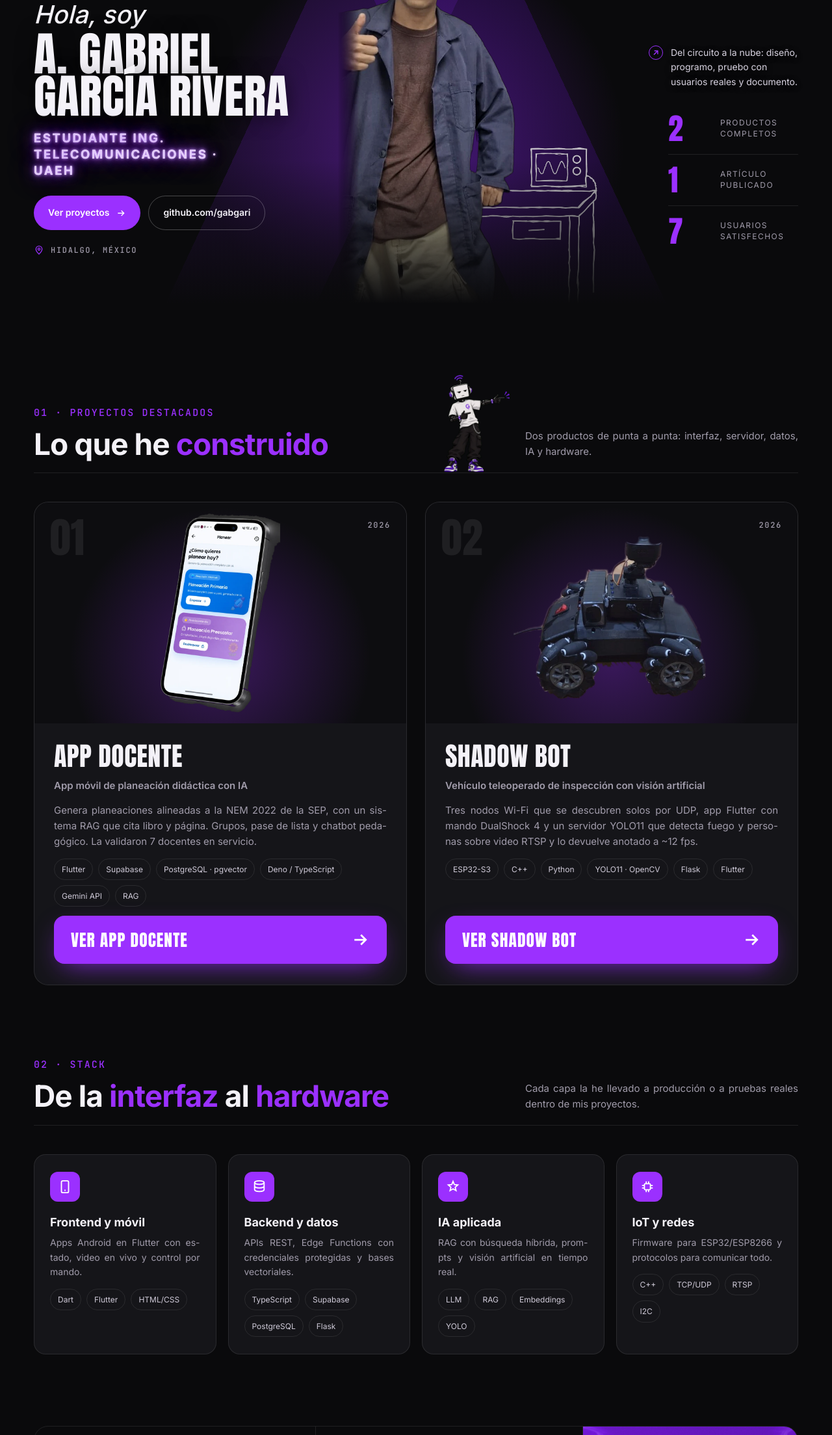
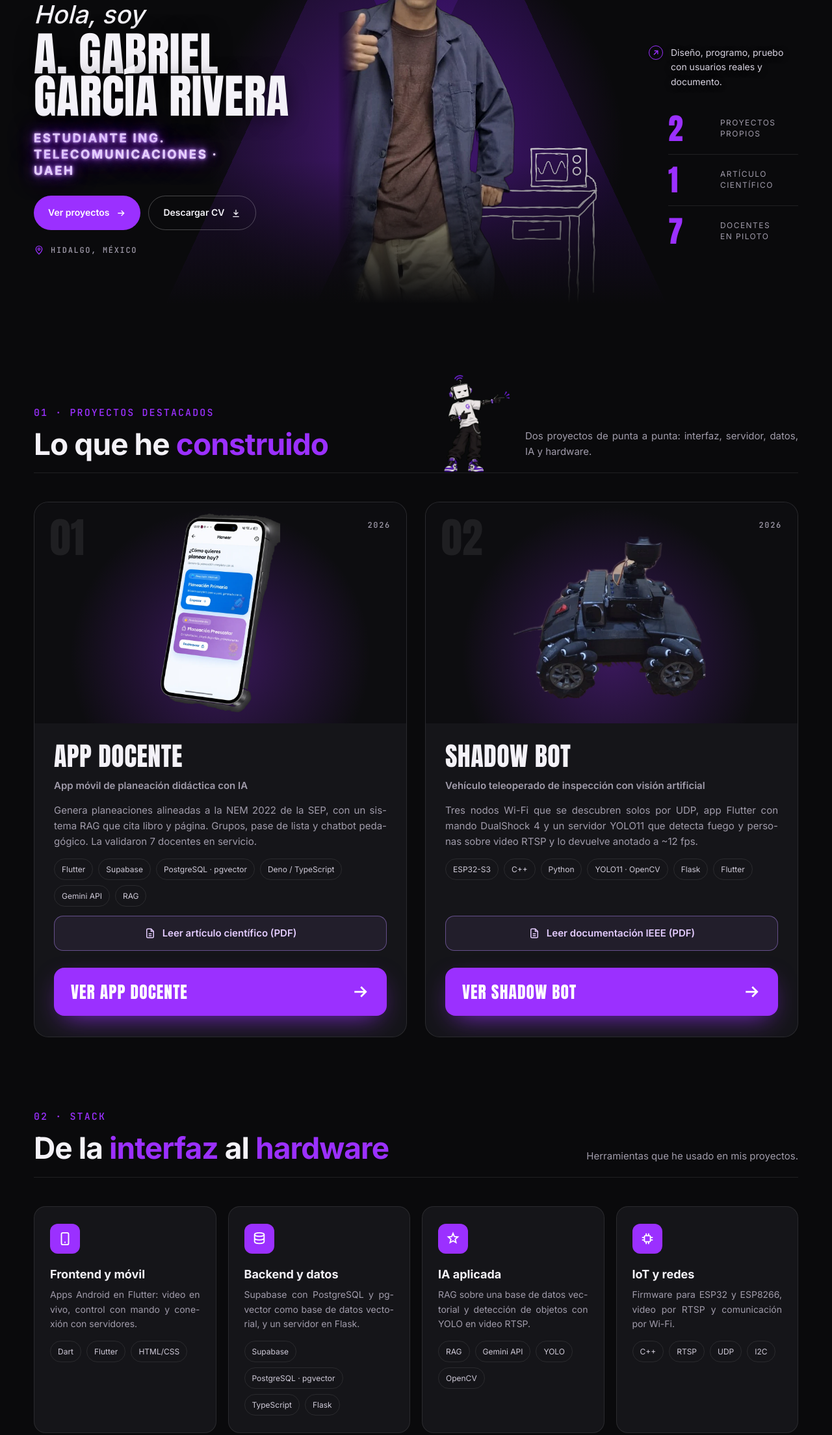
Before and after one commit to gabgari/gabgari.github.io, a plain HTML site: page index.html in a window 1280 px wide. Shown: the part 333-2541 px from the top of the page at 65% size. Drawn offline with Linux system fonts and the light colour scheme.

Commit message:
Textos verificables, artículo e IEEE en PDF, descarga de CV
Co-Authored-By: Claude Opus 5.5 <noreply@anthropic.com>

```diff
--- a/index.html
+++ b/index.html
@@ -124,6 +124,13 @@ section{position:relative}
 .proj-cta:hover svg{transform:translateX(6px)}
 .sec-head .kicker,.about-text .kicker{color:var(--p)}
 .head-bot{flex:none;height:150px;margin:0 0 -20px auto;pointer-events:none}
+
+.doc-btn{margin-top:auto;display:flex;align-items:center;justify-content:center;gap:10px;padding:14px 18px;border-radius:14px;border:1px solid rgba(185,140,255,.45);background:rgba(185,140,255,.08);color:#e4ccff;font-weight:600;font-size:15px;transition:background .2s,border-color .2s}
+.doc-btn:hover{background:rgba(185,140,255,.16);border-color:var(--hi)}
+.doc-btn svg{width:18px;height:18px}
+.doc-btn + .proj-cta{margin-top:12px}
+.doc-link{display:inline-block;margin-top:10px;color:#e4ccff;font-weight:600;font-size:14px}
+.doc-link:hover{color:#fff}
 
 /* stack */
 .stack{display:grid;grid-template-columns:repeat(4,1fr);gap:18px}
@@ -390,7 +397,8 @@ section{position:relative}
       <div class="hero-ctas">
         <a class="btn btn-p" href="#proyectos">Ver proyectos
           <svg viewBox="0 0 24 24" fill="none" stroke="currentColor" stroke-width="2"><path d="M5 12h14M13 6l6 6-6 6"/></svg></a>
-        <a class="btn btn-o" href="https://github.com/gabgari" target="_blank" rel="noopener">github.com/gabgari</a>
+        <a class="btn btn-o" href="docs/CV_Angel_Gabriel_Garcia_Rivera.pdf" download>Descargar CV
+          <svg viewBox="0 0 24 24" fill="none" stroke="currentColor" stroke-width="2"><path d="M12 4v11M7 10l5 5 5-5M5 20h14"/></svg></a>
       </div>
       <div class="where mono">
         <svg viewBox="0 0 24 24" fill="none" stroke="currentColor" stroke-width="2"><path d="M12 21s-7-6.2-7-11.5a7 7 0 0 1 14 0C19 14.8 12 21 12 21z"/><circle cx="12" cy="9.5" r="2.5"/></svg>
@@ -398,11 +406,11 @@ section{position:relative}
       </div>
     </div>
     <div class="hero-right">
-      <p class="hero-quote"><b>↗</b>Del circuito a la nube: diseño, programo, pruebo con usuarios reales y documento.</p>
+      <p class="hero-quote"><b>↗</b>Diseño, programo, pruebo con usuarios reales y documento.</p>
       <div class="stats">
-        <div class="stat"><strong>2</strong><span>Productos<br>completos</span></div>
-        <div class="stat"><strong>1</strong><span>Artículo<br>publicado</span></div>
-        <div class="stat"><strong>7</strong><span>Usuarios<br>satisfechos</span></div>
+        <div class="stat"><strong>2</strong><span>Proyectos<br>propios</span></div>
+        <div class="stat"><strong>1</strong><span>Artículo<br>científico</span></div>
+        <div class="stat"><strong>7</strong><span>Docentes<br>en piloto</span></div>
       </div>
     </div>
   </div>
@@ -417,7 +425,7 @@ section{position:relative}
         <h2 class="h2">Lo que he <span class="accent">construido</span></h2>
       </div>
       <img class="head-bot" src="img/bot-senala.webp" alt="" aria-hidden="true" loading="lazy">
-      <p>Dos productos de punta a punta: interfaz, servidor, datos, IA y hardware.</p>
+      <p>Dos proyectos de punta a punta: interfaz, servidor, datos, IA y hardware.</p>
     </div>
 
     <div class="projects">
@@ -431,6 +439,7 @@ section{position:relative}
           <p class="proj-sub">App móvil de planeación didáctica con IA</p>
           <p>Genera planeaciones alineadas a la NEM 2022 de la SEP, con un sistema RAG que cita libro y página. Grupos, pase de lista y chatbot pedagógico. La validaron 7 docentes en servicio.</p>
           <div class="tags"><span>Flutter</span><span>Supabase</span><span>PostgreSQL · pgvector</span><span>Deno / TypeScript</span><span>Gemini API</span><span>RAG</span></div>
+          <a class="doc-btn" href="docs/articulo-app-docente.pdf" target="_blank" rel="noopener"><svg viewBox="0 0 24 24" fill="none" stroke="currentColor" stroke-width="2"><path d="M14 3H7a2 2 0 0 0-2 2v14a2 2 0 0 0 2 2h10a2 2 0 0 0 2-2V8z"/><path d="M14 3v5h5M9 13h6M9 17h6"/></svg>Leer artículo científico (PDF)</a>
           <a class="proj-cta" href="https://gabgari.github.io/APP-DOCENTE/" target="_blank" rel="noopener">Ver App Docente
             <svg viewBox="0 0 24 24" fill="none" stroke="currentColor" stroke-width="2.2"><path d="M5 12h14M13 6l6 6-6 6"/></svg></a>
         </div>
@@ -446,6 +455,7 @@ section{position:relative}
           <p class="proj-sub">Vehículo teleoperado de inspección con visión artificial</p>
           <p>Tres nodos Wi-Fi que se descubren solos por UDP, app Flutter con mando DualShock 4 y un servidor YOLO11 que detecta fuego y personas sobre video RTSP y lo devuelve anotado a ~12 fps.</p>
           <div class="tags"><span>ESP32-S3</span><span>C++</span><span>Python</span><span>YOLO11 · OpenCV</span><span>Flask</span><span>Flutter</span></div>
+          <a class="doc-btn" href="docs/shadowbot-ieee.pdf" target="_blank" rel="noopener"><svg viewBox="0 0 24 24" fill="none" stroke="currentColor" stroke-width="2"><path d="M14 3H7a2 2 0 0 0-2 2v14a2 2 0 0 0 2 2h10a2 2 0 0 0 2-2V8z"/><path d="M14 3v5h5M9 13h6M9 17h6"/></svg>Leer documentación IEEE (PDF)</a>
           <a class="proj-cta" href="https://gabgari.github.io/SHADOW-BOT/" target="_blank" rel="noopener">Ver Shadow Bot
             <svg viewBox="0 0 24 24" fill="none" stroke="currentColor" stroke-width="2.2"><path d="M5 12h14M13 6l6 6-6 6"/></svg></a>
         </div>
@@ -462,32 +472,32 @@ section{position:relative}
         <p class="kicker mono">02 · Stack</p>
         <h2 class="h2">De la <span class="accent">interfaz</span> al <span class="accent">hardware</span></h2>
       </div>
-      <p>Cada capa la he llevado a producción o a pruebas reales dentro de mis proyectos.</p>
+      <p>Herramientas que he usado en mis proyectos.</p>
     </div>
     <div class="stack">
       <div class="layer rv">
         <div class="layer-ico"><svg viewBox="0 0 24 24" fill="none" stroke="currentColor" stroke-width="2"><rect x="6" y="2" width="12" height="20" rx="2.5"/><path d="M11 18h2"/></svg></div>
         <h3>Frontend y móvil</h3>
-        <p>Apps Android en Flutter con estado, video en vivo y control por mando.</p>
+        <p>Apps Android en Flutter: video en vivo, control con mando y conexión con servidores.</p>
         <div class="tags"><span>Dart</span><span>Flutter</span><span>HTML/CSS</span></div>
       </div>
       <div class="layer rv">
         <div class="layer-ico"><svg viewBox="0 0 24 24" fill="none" stroke="currentColor" stroke-width="2"><ellipse cx="12" cy="5" rx="8" ry="3"/><path d="M4 5v6c0 1.7 3.6 3 8 3s8-1.3 8-3V5M4 11v6c0 1.7 3.6 3 8 3s8-1.3 8-3v-6"/></svg></div>
         <h3>Backend y datos</h3>
-        <p>APIs REST, Edge Functions con credenciales protegidas y bases vectoriales.</p>
-        <div class="tags"><span>TypeScript</span><span>Supabase</span><span>PostgreSQL</span><span>Flask</span></div>
+        <p>Supabase con PostgreSQL y pgvector como base de datos vectorial, y un servidor en Flask.</p>
+        <div class="tags"><span>Supabase</span><span>PostgreSQL · pgvector</span><span>TypeScript</span><span>Flask</span></div>
       </div>
       <div class="layer rv">
         <div class="layer-ico"><svg viewBox="0 0 24 24" fill="none" stroke="currentColor" stroke-width="2"><path d="M12 3l2.2 5.3L20 9l-4.4 3.8L17 18.5 12 15.6 7 18.5l1.4-5.7L4 9l5.8-.7z"/></svg></div>
         <h3>IA aplicada</h3>
-        <p>RAG con búsqueda híbrida, prompts y visión artificial en tiempo real.</p>
-        <div class="tags"><span>LLM</span><span>RAG</span><span>Embeddings</span><span>YOLO</span></div>
+        <p>RAG sobre una base de datos vectorial y detección de objetos con YOLO en video RTSP.</p>
+        <div class="tags"><span>RAG</span><span>Gemini API</span><span>YOLO</span><span>OpenCV</span></div>
       </div>
       <div class="layer rv">
         <div class="layer-ico"><svg viewBox="0 0 24 24" fill="none" stroke="currentColor" stroke-width="2"><rect x="7" y="7" width="10" height="10" rx="1.5"/><path d="M10 3v4M14 3v4M10 17v4M14 17v4M3 10h4M3 14h4M17 10h4M17 14h4"/></svg></div>
         <h3>IoT y redes</h3>
-        <p>Firmware para ESP32/ESP8266 y protocolos para comunicar todo.</p>
-        <div class="tags"><span>C++</span><span>TCP/UDP</span><span>RTSP</span><span>I2C</span></div>
+        <p>Firmware para ESP32 y ESP8266, video por RTSP y comunicación por Wi-Fi.</p>
+        <div class="tags"><span>C++</span><span>RTSP</span><span>UDP</span><span>I2C</span></div>
       </div>
     </div>
   </div>
@@ -510,7 +520,7 @@ section{position:relative}
           <li><strong>Diseñar</strong><span>Arquitectura, datos y flujo entre capas.</span></li>
           <li><strong>Construir</strong><span>App, servidor, IA y hardware.</span></li>
           <li><strong>Validar</strong><span>Pruebas con usuarios y métricas.</span></li>
-          <li><strong>Documentar</strong><span>Manuales, informes y artículos IEEE.</span></li>
+          <li><strong>Documentar</strong><span>Manuales, reportes técnicos y artículos.</span></li>
         </ol>
       </div>
       <div class="cell quote-cell">
@@ -542,12 +552,13 @@ section{position:relative}
     </div>
     <div class="about-text rv">
       <p class="kicker mono">03 · Sobre mí</p>
-      <h2 class="h2" style="margin-bottom:22px">Ingeniería con <span class="accent">criterio de producto</span></h2>
+      <h2 class="h2" style="margin-bottom:22px">Aprender <span class="accent">haciendo</span></h2>
       <p>Estoy en mi último año de <strong>Ingeniería en Telecomunicaciones</strong> en la UAEH.</p>
       <p>Me gusta darle seguimiento a cada proyecto: desde la idea y el problema a resolver, pasando por la optimización, hasta las pruebas de satisfacción y usabilidad. Priorizo la seguridad en cada proyecto y documento todo para futuros servicios.</p>
       <div class="pub">
-        <p class="mono">Publicación · 2026</p>
-        <p><strong>Primer autor.</strong> “Aplicación móvil con inteligencia artificial para la planeación docente alineada al currículo oficial mexicano mediante modelos de lenguaje y RAG”. Boletín Científico INVESTIGIUM, UAEH, Vol. 12, No. Especial.</p>
+        <p class="mono">Artículo científico · se publica el 14 de noviembre de 2026</p>
+        <p><strong>Primer autor.</strong> “Aplicación móvil con inteligencia artificial para la planeación docente alineada al currículo oficial mexicano mediante modelos de lenguaje y RAG”. Boletín Científico INVESTIGIUM, UAEH, Vol. 12, No. Especial. Lo presento el 28 de octubre de 2026 en el 5.º Congreso Internacional de Investigación e Innovación en Tendencias Globales.</p>
+        <a class="doc-link" href="docs/articulo-app-docente.pdf" target="_blank" rel="noopener">Leer artículo (PDF) →</a>
       </div>
     </div>
   </div>
@@ -571,6 +582,9 @@ section{position:relative}
       <a class="link" href="https://www.linkedin.com/in/angel-gabriel-garcia-rivera-aa9963389/" target="_blank" rel="noopener">
         <span class="link-ico"><svg viewBox="0 0 24 24" fill="currentColor"><path d="M4.98 3.5a2.5 2.5 0 1 1 0 5 2.5 2.5 0 0 1 0-5zM3 9.5h4V21H3zM9.5 9.5h3.8v1.6h.06c.53-1 1.83-2.06 3.77-2.06 4.03 0 4.77 2.65 4.77 6.1V21h-4v-5.1c0-1.22-.02-2.78-1.7-2.78-1.7 0-1.96 1.33-1.96 2.7V21h-4z"/></svg></span>
         <span><small>LinkedIn</small><b>Ángel Gabriel García Rivera</b></span></a>
+      <a class="link" href="docs/CV_Angel_Gabriel_Garcia_Rivera.pdf" download>
+        <span class="link-ico"><svg viewBox="0 0 24 24" fill="none" stroke="currentColor" stroke-width="2"><path d="M12 4v11M7 10l5 5 5-5M5 20h14"/></svg></span>
+        <span><small>Currículum</small><b>Descargar CV (PDF)</b></span></a>
       <a class="link" href="https://github.com/gabgari" target="_blank" rel="noopener">
         <span class="link-ico"><svg viewBox="0 0 24 24" fill="currentColor"><path d="M12 2a10 10 0 0 0-3.16 19.49c.5.09.68-.22.68-.48v-1.7c-2.78.6-3.37-1.34-3.37-1.34-.45-1.16-1.11-1.47-1.11-1.47-.91-.62.07-.6.07-.6 1 .07 1.53 1.03 1.53 1.03.9 1.52 2.34 1.08 2.91.83.09-.65.35-1.08.63-1.33-2.22-.25-4.55-1.11-4.55-4.94 0-1.09.39-1.98 1.03-2.68-.1-.25-.45-1.27.1-2.65 0 0 .84-.27 2.75 1.02a9.5 9.5 0 0 1 5 0c1.91-1.29 2.75-1.02 2.75-1.02.55 1.38.2 2.4.1 2.65.64.7 1.03 1.59 1.03 2.68 0 3.84-2.34 4.69-4.57 4.93.36.31.68.92.68 1.85v2.75c0 .27.18.58.69.48A10 10 0 0 0 12 2z"/></svg></span>
         <span><small>GitHub</small><b>github.com/gabgari</b></span></a>
```
Also changed, not shown: 3 other files.
